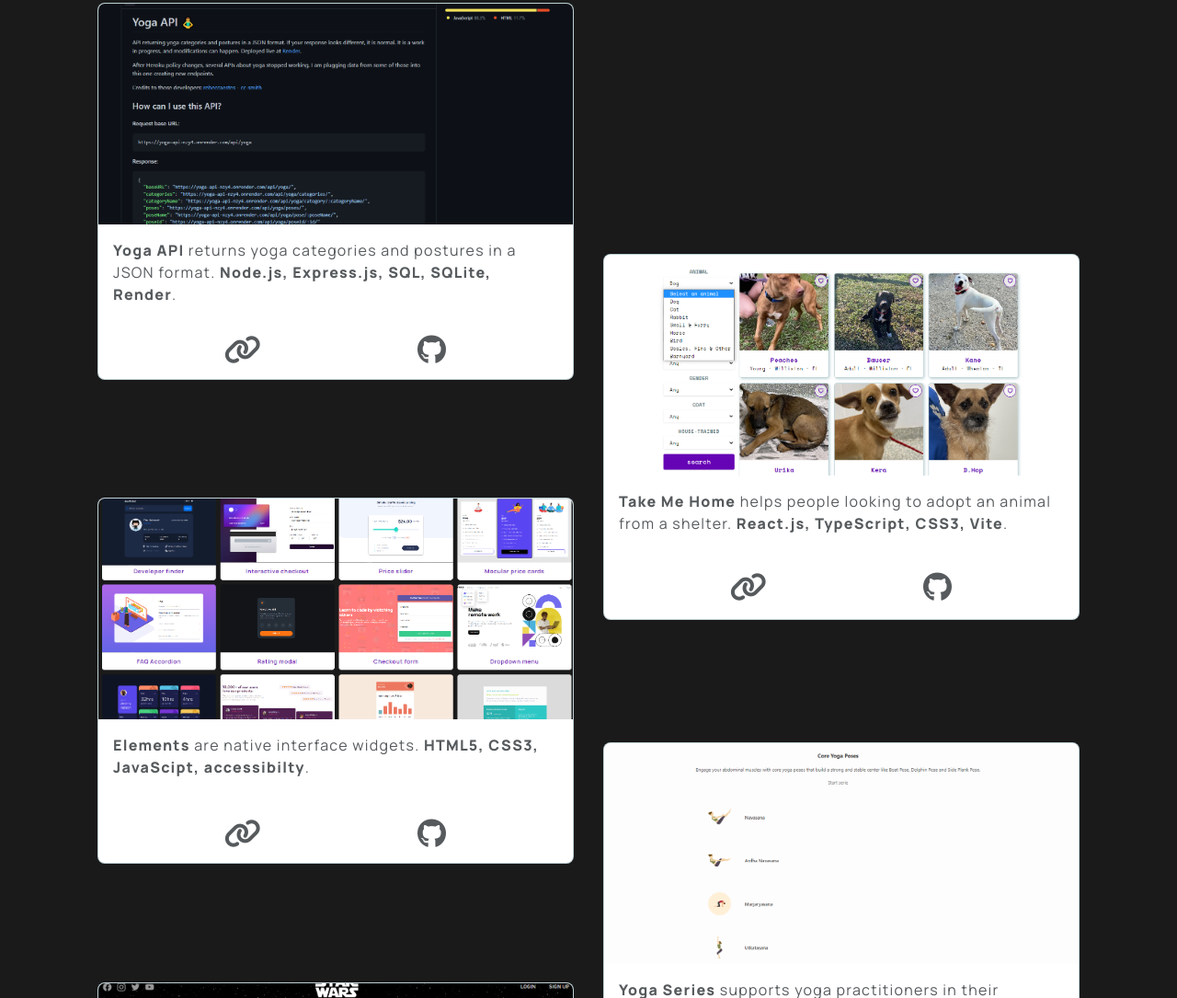
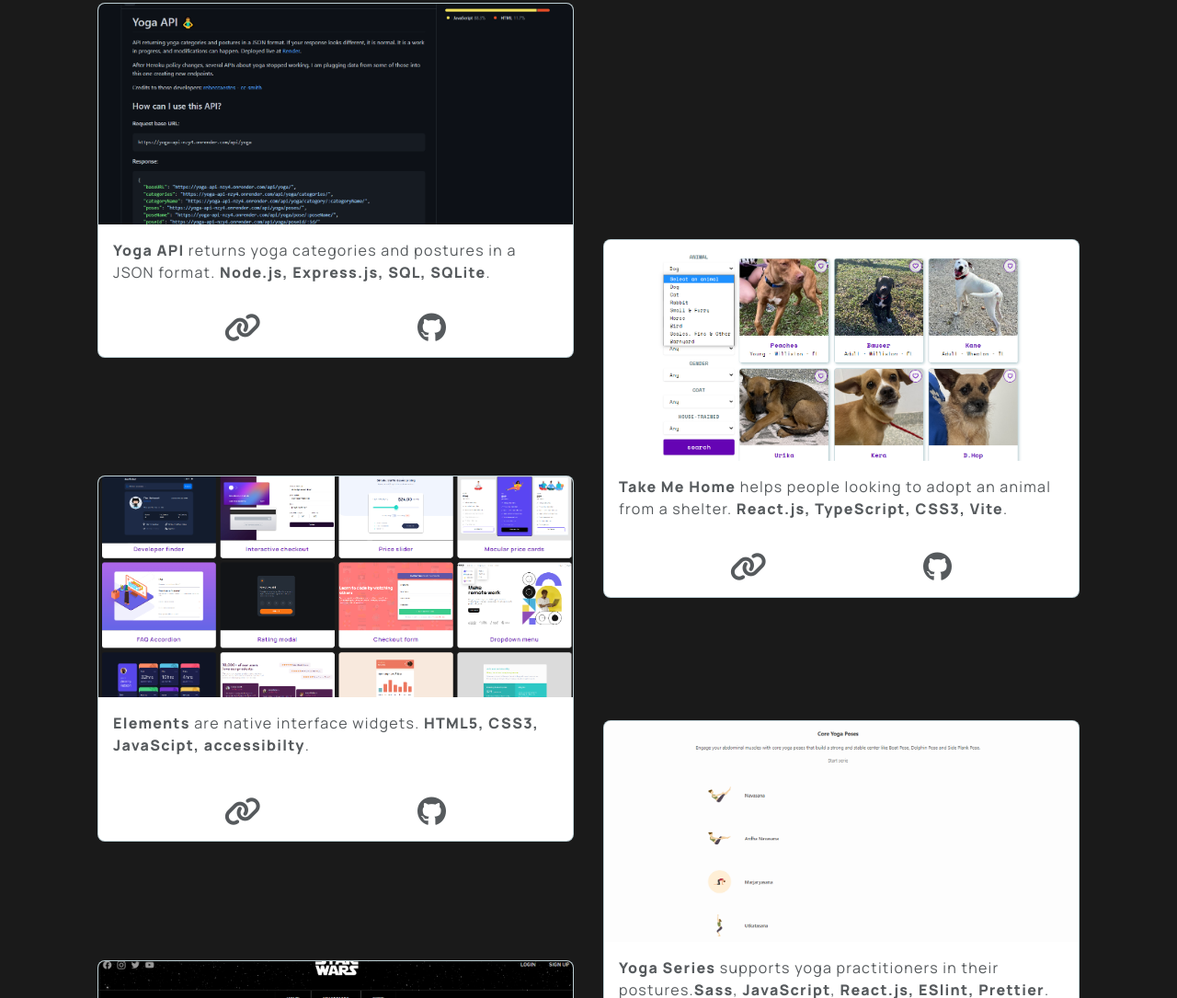
Before and after one commit to alexcumplido/alexcumplido.github.io, a website: page index.html in a window 1280 px wide. Shown: the part 862-1947 px from the top of the page at 92% size. Drawn offline with Linux system fonts and the light colour scheme.

Commit message:
Project description

```diff
--- a/index.html
+++ b/index.html
@@ -137,7 +137,7 @@
                         </a>
                         <div class="project__content">
                             <p class="project__descripton"><span class="project__heading">Yoga API</span> returns yoga categories and postures in a JSON format.
-                            <span class="project__footer">Node.js, Express.js, SQL, SQLite, Render</span>.</p>
+                            <span class="project__footer">Node.js, Express.js, SQL, SQLite</span>.</p>
 
                         </div>
                         <div class="project__cta">
```
